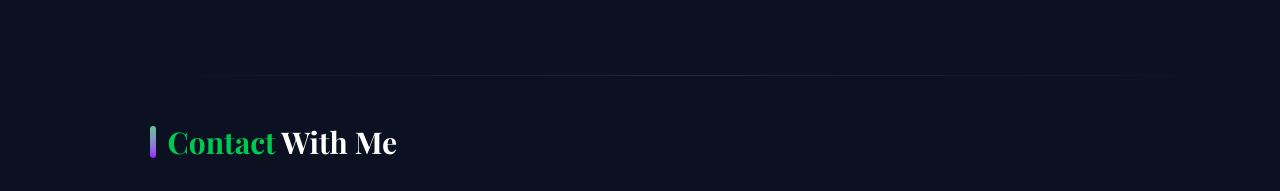
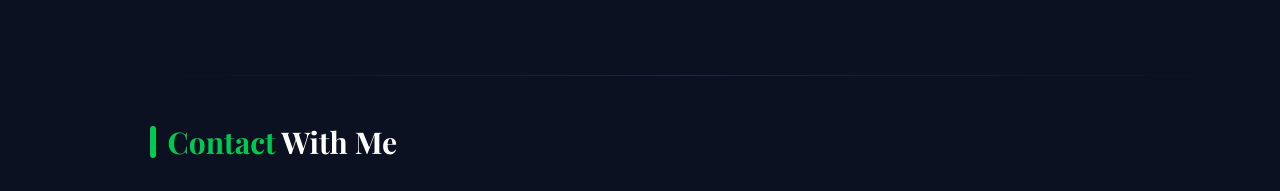
Before and after one commit to hakimcolor/MY-Portfolio-site-hakimcolor, a Next.js app: page / in a window 1280 px wide. Shown: the part 5220-5411 px from the top of the page. Built offline with nearby package versions, Linux system fonts and the light colour scheme.

Commit message:
Clean up contact section heading accent bar to use solid green

```diff
--- a/src/components/Contact.jsx
+++ b/src/components/Contact.jsx
@@ -128,7 +128,7 @@ export default function Contact() {
           transition={{ duration: 0.5 }}
         >
           <motion.span
-            className="w-1.5 h-8 bg-gradient-to-b from-[#67C090] to-purple-600 rounded-full"
+            className="w-1.5 h-8 bg-green-500 rounded-full"
             initial={{ height: 0 }}
             whileInView={{ height: 32 }}
             viewport={{ once: true }}
```
